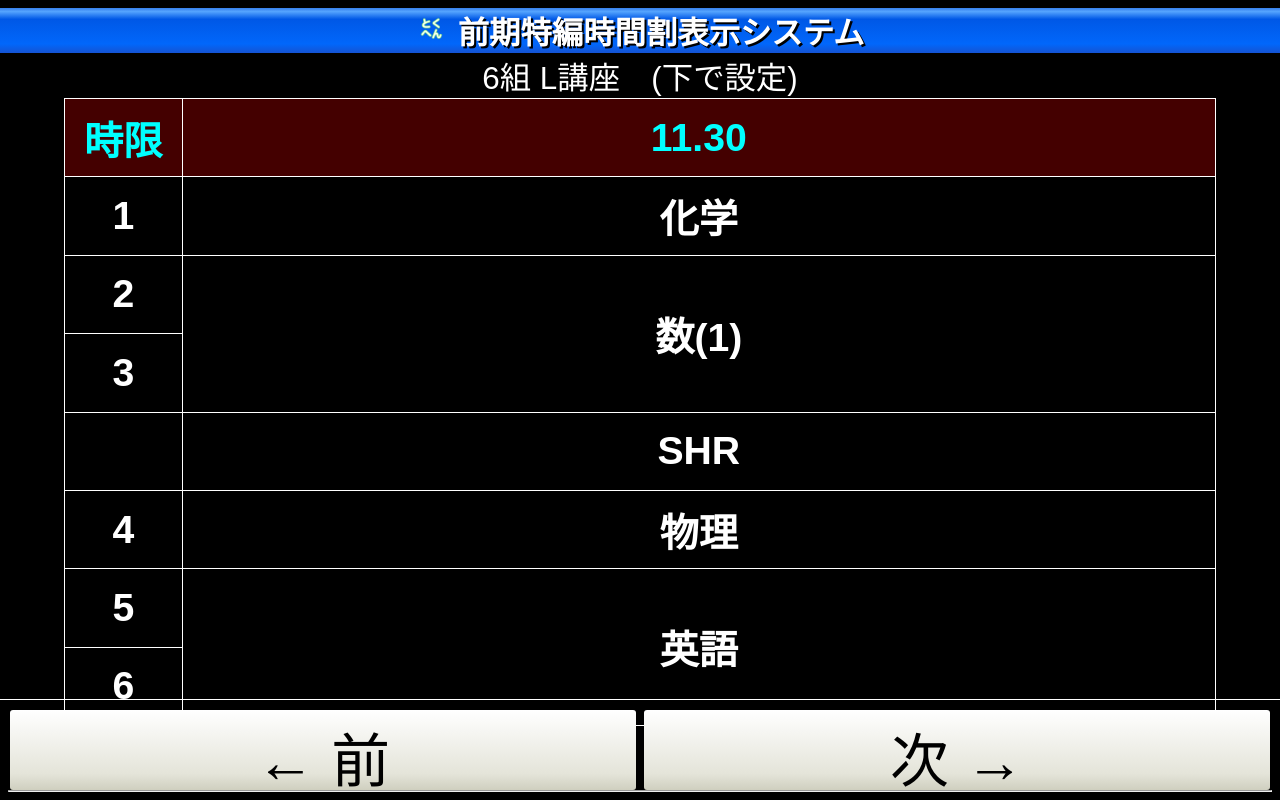
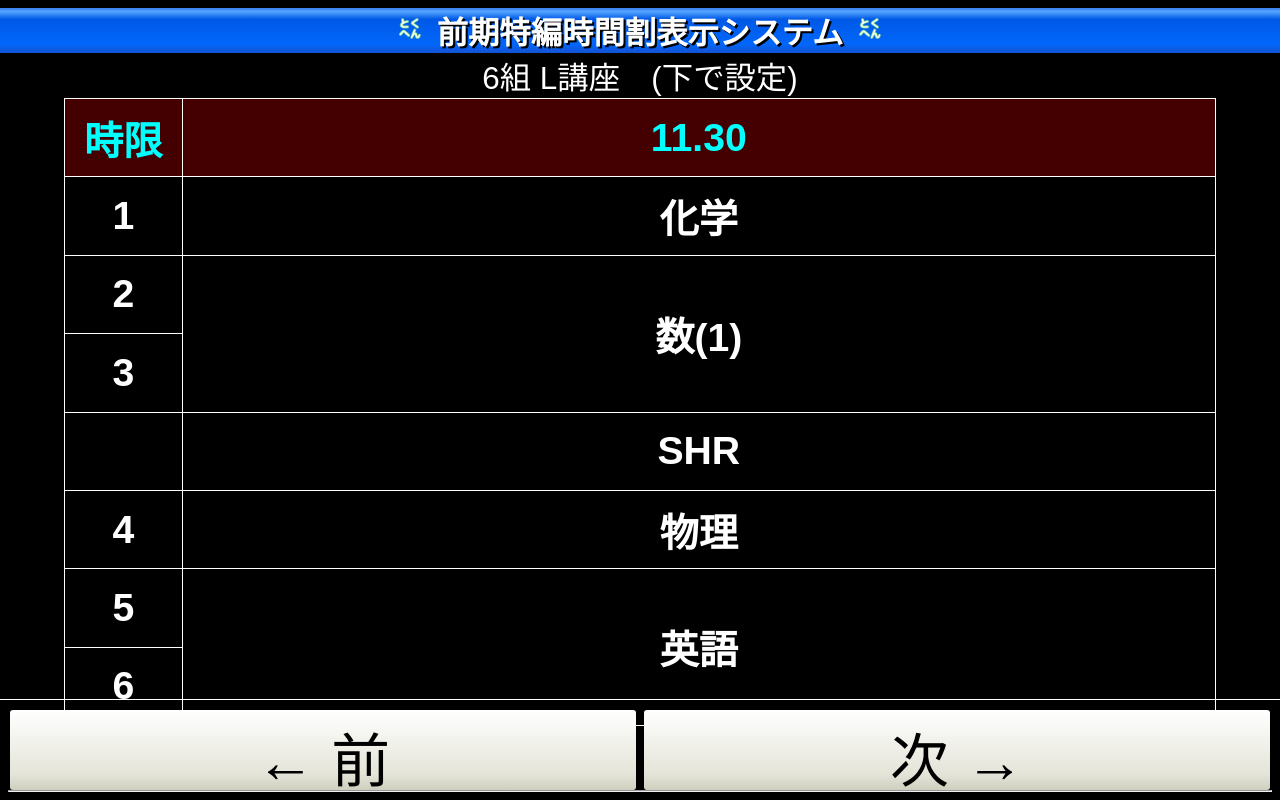
Before and after one commit to igarinpiano/pre_tokuhen, a plain HTML site: page index.htm in a window 1280 px wide. Shown: the top 800 px of the page. Drawn offline with Linux system fonts and the light colour scheme.

Commit message:
duplicate to.gif

```diff
--- a/index.htm
+++ b/index.htm
@@ -126,6 +126,7 @@
 <div id="titlebar">
     <img src="./to.gif" style="display:inline;height:0.8rem;">
     <p id="mainMoji">前期特編時間割表示システム</p>
+    <img src="./to.gif" style="display:inline;height:0.8rem;">
 
 </div>
 
```
